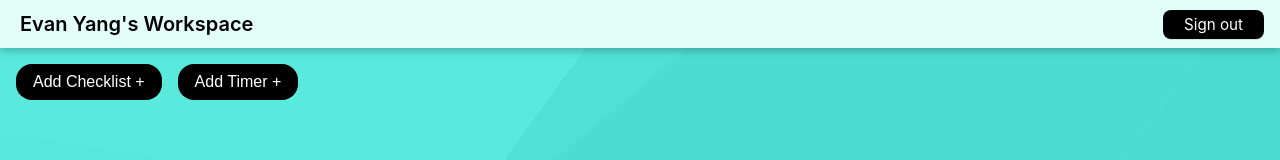
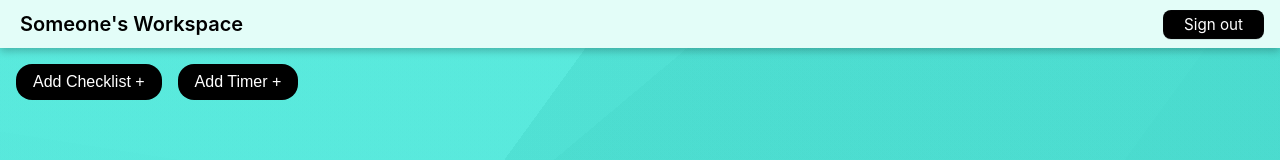
Before and after one commit to Evany226/Drag-and-Drop, a React (Vite) app in the folder trello/: page /dashboard in a window 1280 px wide. Shown: the top 160 px of the page. Built offline with nearby package versions, Linux system fonts and the light colour scheme; data requests are answered from the project's data file.

Commit message:
change local host

```diff
--- a/trello/src/Dashboard.jsx
+++ b/trello/src/Dashboard.jsx
@@ -24,7 +24,7 @@ const Dashboard = () => {
 
       <section id="dashboard">
         <nav className="nav">
-          <h5 className="nav-name"> Evan Yang's Workspace </h5>
+          <h5 className="nav-name"> Someone's Workspace </h5>
           <Button buttonClass="signout-button" buttonName="Sign out" />
         </nav>
         <div className="selector">
```
Also changed, not shown: 1 other file (tests, documents, lock files or other folders).
